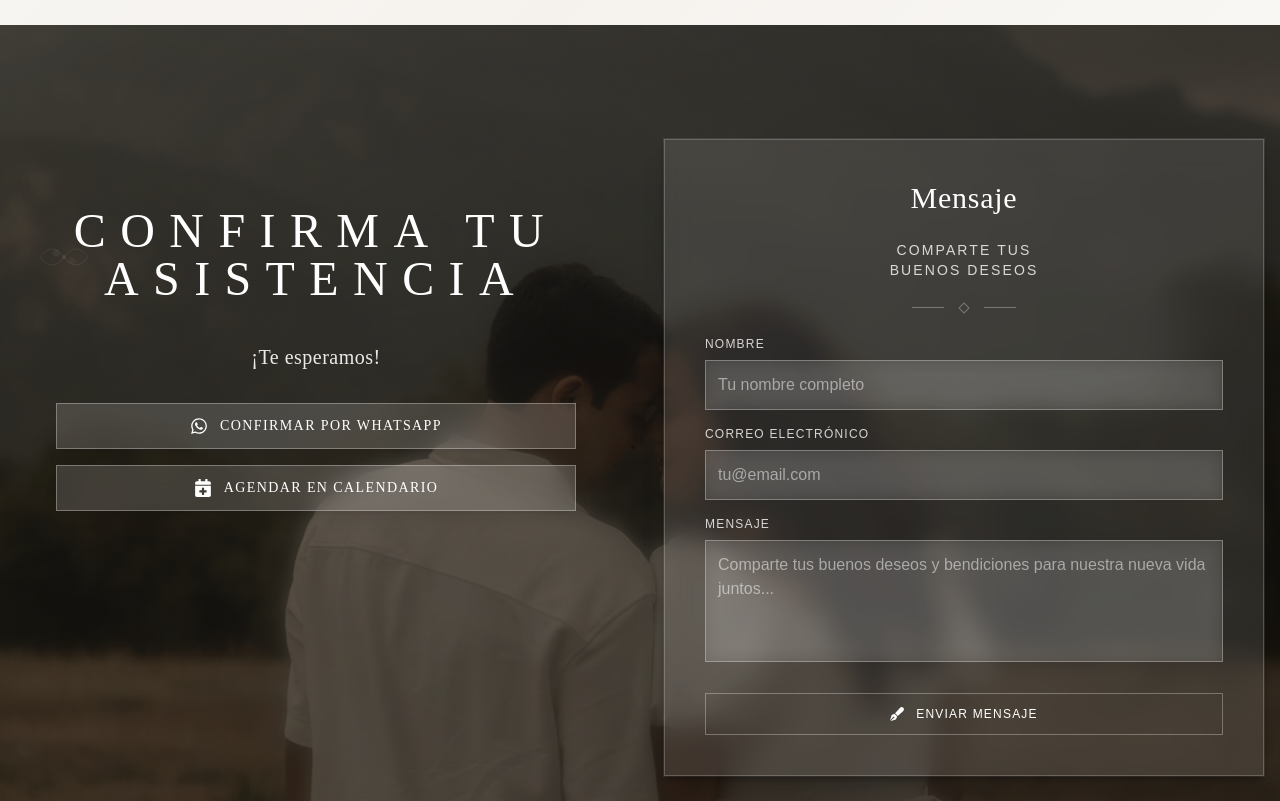
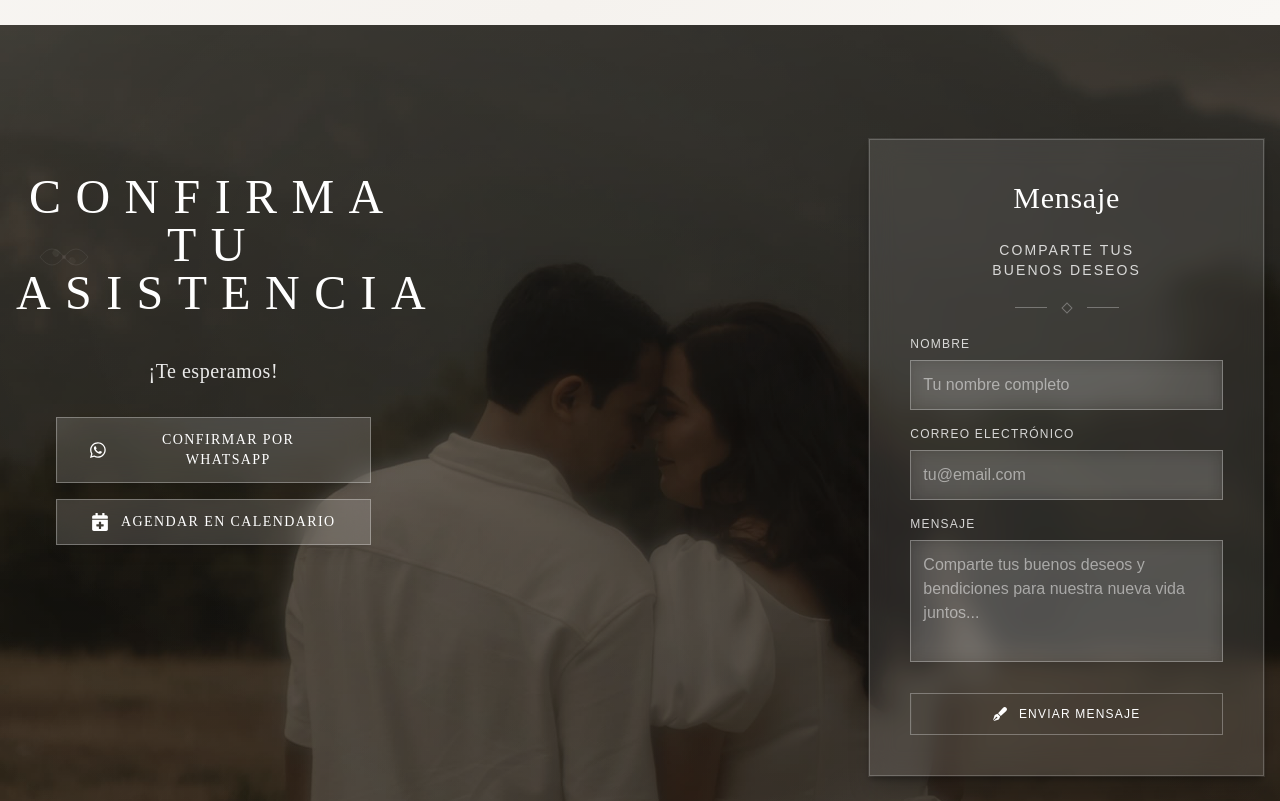
Before and after one commit to AlejoReyna/wedding_invitation, a Next.js app: page / in a window 1280 px wide. Shown: the part 8980-9781 px from the top of the page. Built offline with nearby package versions, Linux system fonts and the light colour scheme.

Commit message:
aight imma sleep

```diff
--- a/src/app/components/RSVPSection.tsx
+++ b/src/app/components/RSVPSection.tsx
@@ -130,8 +130,8 @@ export default function RSVPSection() {
         }`} style={{ transitionDelay: '200ms' }}>
         </div>
 
-        {/* Grid Layout: 1 row, 2 columns */}
-        <div className="grid grid-cols-1 lg:grid-cols-2 gap-8 lg:gap-12 items-start">
+        {/* Grid Layout: 1 row, 3 columns */}
+        <div className="grid grid-cols-1 lg:grid-cols-3 gap-4 lg:gap-8 items-start">
 
           {/* Left Column: Text Content */}
           <div className={`flex flex-col justify-center min-h-[60vh] transition-all duration-2000 ease-out ${
@@ -181,6 +181,11 @@ export default function RSVPSection() {
             </div>
           </div>
 
+          {/* Center Column: Empty space for the couple */}
+          <div className="hidden lg:block">
+            {/* Espacio libre para mostrar la pareja */}
+          </div>
+
           {/* Right Column: Message Block */}
           <div className={`transition-all duration-2000 ease-out ${
             isVisible ? 'opacity-100 translate-y-0' : 'opacity-0 translate-y-8'
```
Also changed, not shown: assets/mariaaux.JPG (added).
